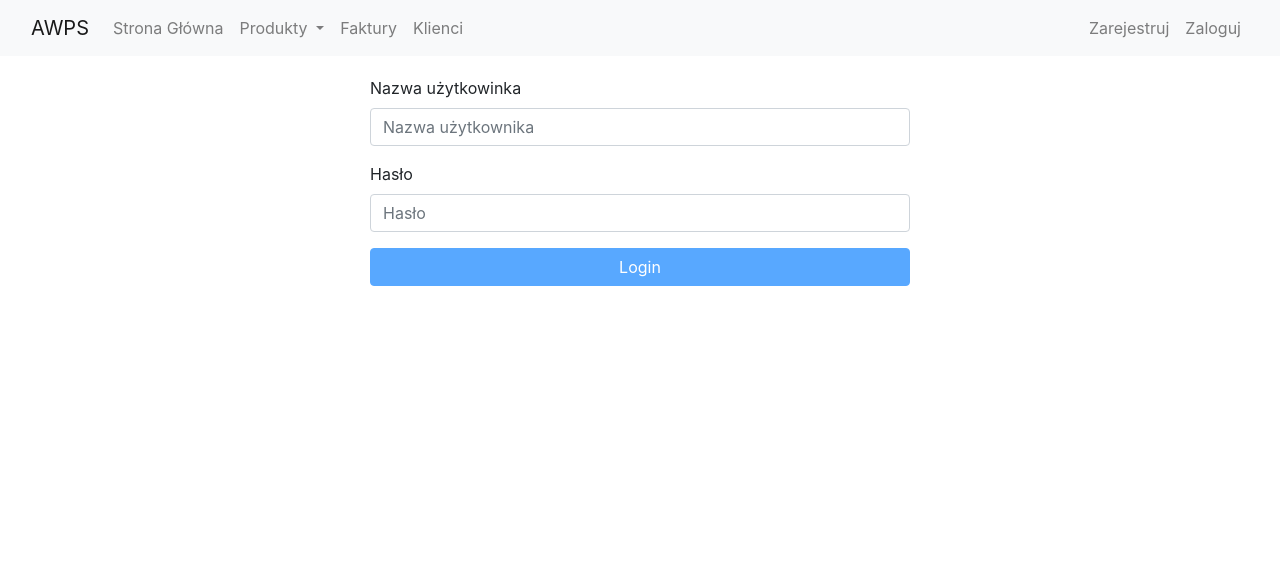
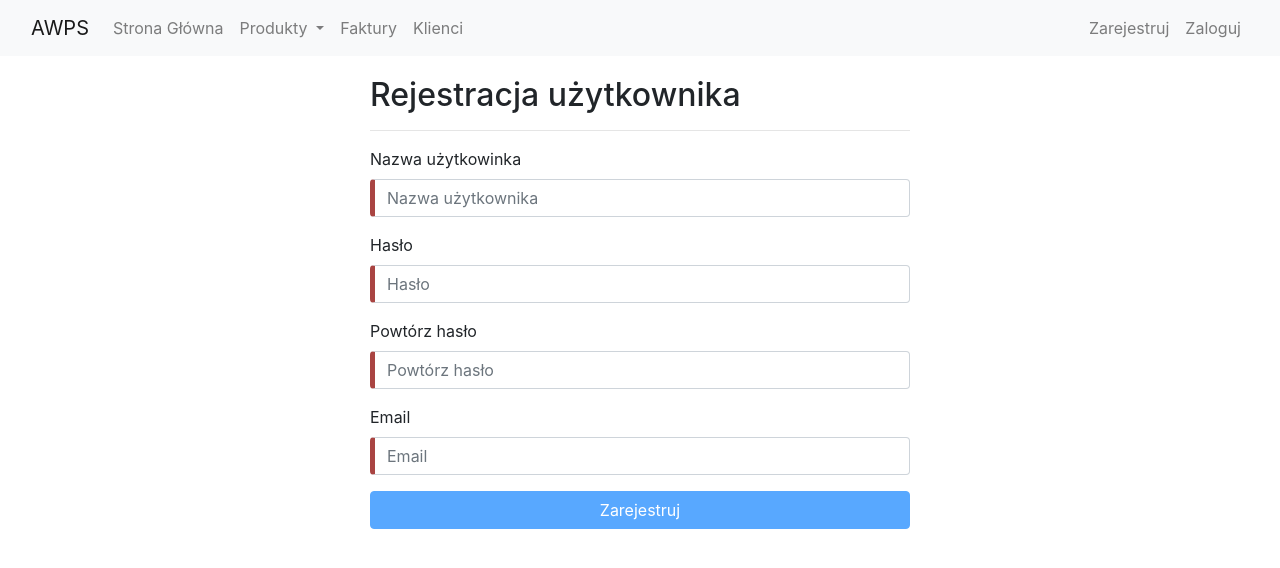
Before and after one commit to Karw0s/sklep_zoo_client, an Angular app: page /signup in a window 1280 px wide. Shown: the top 568 px of the page. Built offline with nearby package versions, Linux system fonts and the light colour scheme.

Commit message:
Poprawia logowanie, dodaje rejestracje użytkowników

```diff
--- a/src/app/auth/auth.module.ts
+++ b/src/app/auth/auth.module.ts
@@ -4,12 +4,14 @@ import { SigninComponent } from './signin/signin.component';
 import { SignupComponent } from './signup/signup.component';
 import { AuthRoutingModule } from './auth-routing.module';
 import { ReactiveFormsModule } from '@angular/forms';
+import { ModalModule } from 'ngx-bootstrap/modal';
 
 @NgModule({
   declarations: [SigninComponent, SignupComponent],
   imports: [
     CommonModule,
     ReactiveFormsModule,
+    ModalModule.forRoot(),
     AuthRoutingModule
   ]
 })
--- a/src/app/auth/auth.service.ts
+++ b/src/app/auth/auth.service.ts
@@ -1,11 +1,13 @@
 import { Injectable } from '@angular/core';
 import { Observable, of } from 'rxjs';
 import { HttpClient } from '@angular/common/http';
+import { UserRegistrationDTO } from '../models/dto/users/user-registration-dto';
+import { tap } from 'rxjs/operators';
 
 export interface Credentials {
-  // todo: Customize received credentials here
   username: string;
   token: string;
+  exp: string;
 }
 
 export interface LoginContext {
@@ -30,28 +32,28 @@ export class AuthService {
     }
   }
 
-  login(context: LoginContext): Observable<Credentials> {
-    // todo: implementacja logowanai
-    this.httpClient.post(this.apiEndpoint + 'login', context)
-      .subscribe(
+  login(context: LoginContext) {
+    return this.httpClient.post(this.apiEndpoint + 'login', context)
+      .pipe(tap(
         response => {
           this.setCredentials({
             username: response['username'],
-            token: response['token']
+            token: response['token'],
+            exp: response['exp']
           });
-          console.log(this.credentials);
+          console.log('authService', this.credentials);
         }
-      );
-
-    // this.setCredentials(data, context.remember);
-    return of(this._credentials);
+      ));
   }
 
 
   logout(): Observable<boolean> {
-    // todo: Customize credentials invalidation here
     this.setCredentials();
     return of(true);
+  }
+
+  register(userRegistrationDTO: UserRegistrationDTO) {
+    return this.httpClient.post(`${this.apiEndpoint}users/sign-up`, userRegistrationDTO);
   }
 
   /**
--- a/src/app/auth/signin/signin.component.css
+++ b/src/app/auth/signin/signin.component.css
@@ -0,0 +1,7 @@
+.ng-valid[required], .ng-valid.required  {
+  border-left: 5px solid #42A948; /* green */
+}
+
+.ng-invalid:not(form)  {
+  border-left: 5px solid #a94442; /* red */
+}
--- a/src/app/auth/signin/signin.component.html
+++ b/src/app/auth/signin/signin.component.html
@@ -1,7 +1,11 @@
 <div class="container">
 <div class="row">
   <div class="col-12 col-sm-10 col-md-6 col-sm-offset-1 col-md-offset-2 mx-auto">
+    <h2>Zaloguj</h2>
     <form (ngSubmit)="login()" [formGroup]="loginForm">
+      <div class="alert alert-danger" [hidden]="!error || isLoading">
+        Nazwa użytkownika albo hasło jest nieprawidłowe.
+      </div>
       <div class="form-group">
         <label for="username">Nazwa użytkowinka</label>
         <input type="text" id="username" name="username" class="form-control" formControlName="username" [placeholder]="'Nazwa użytkownika'">
--- a/src/app/auth/signin/signin.component.ts
+++ b/src/app/auth/signin/signin.component.ts
@@ -12,7 +12,7 @@ import { finalize } from 'rxjs/operators';
 })
 export class SigninComponent implements OnInit {
 
-  error: string;
+  error = false;
   loginForm: FormGroup;
   isLoading = false;
 
@@ -39,14 +39,10 @@ export class SigninComponent implements OnInit {
       )
       .subscribe(
         credentials => {
-          // log.debug(`${credentials.username} successfully logged in`);
-          this.route.queryParams.subscribe(params =>
-            this.router.navigate([params.redirect || '/'], { replaceUrl: true })
-          );
+          this.router.navigate( ['/'], { replaceUrl: true });
         },
         error => {
-          // log.debug(`Login error: ${error}`);
-          this.error = error;
+          this.error = true;
         }
       );
   }
--- a/src/app/auth/signup/signup.component.css
+++ b/src/app/auth/signup/signup.component.css
@@ -0,0 +1,7 @@
+.ng-valid[required], .ng-valid.required  {
+  border-left: 5px solid #42A948; /* green */
+}
+
+.ng-invalid:not(form)  {
+  border-left: 5px solid #a94442; /* red */
+}
--- a/src/app/auth/signup/signup.component.html
+++ b/src/app/auth/signup/signup.component.html
@@ -1,10 +1,13 @@
 <div class="container">
 <div class="row">
   <div class="col-12 col-sm-10 col-md-6 col-sm-offset-1 col-md-offset-2 mx-auto">
-    <form (ngSubmit)="login()" [formGroup]="signupForm">
+    <h2>Rejestracja użytkownika</h2>
+    <hr>
+    <div class="alert alert-danger" *ngIf="errorMessage">{{ errorMessage }}</div>
+    <form class="needs-validation" (ngSubmit)="register(template)" [formGroup]="signupForm" novalidate>
       <div class="form-group">
         <label for="username">Nazwa użytkowinka</label>
-        <input type="text" id="username" name="username" class="form-control" formControlName="username" [placeholder]="'Nazwa użytkownika'">
+        <input type="text" id="username" name="username" class="form-control" formControlName="username" [placeholder]="'Nazwa użytkownika'" required>
         <small [hidden]="signupForm.controls.username.valid || signupForm.controls.username.untouched"
                class="text-danger">
           Nazwa użytkownika jest wymagana
@@ -13,14 +16,59 @@
       <div class="form-group">
         <label for="password">Hasło</label>
         <input type="password" id="password" name="password" class="form-control" formControlName="password" autocomplete="current-password"
-               [placeholder]="'Hasło'">
-        <small [hidden]="signupForm.controls.password.valid || signupForm.controls.password.untouched"
+               [placeholder]="'Hasło'" required>
+        <small>
+          <div *ngIf="signupForm.controls.password.invalid && (signupForm.controls.password.dirty || signupForm.controls.password.touched)"
                class="text-danger">
-          Hasło jest wymagane
+            <div *ngIf="signupForm.controls.password.errors.required">
+              Hasło jest wymagane
+            </div>
+            <div *ngIf="signupForm.controls.password.errors.minlength">
+              Hasło musi mieć min 8 znaków.
+            </div>
+          </div>
+        </small>
+
+      </div>
+      <div class="form-group">
+        <label for="confirmPassword">Powtórz hasło</label>
+        <input type="password" id="confirmPassword" name="password" class="form-control" formControlName="confirmPassword"
+               [placeholder]="'Powtórz hasło'" required>
+        <small [hidden]="signupForm.controls.confirmPassword.valid || signupForm.controls.confirmPassword.untouched"
+               class="text-danger">
+          Powtórz hasło
+        </small>
+        <small class="text-danger" *ngIf="signupForm.controls.confirmPassword.errors?.MatchPassword">
+          Hasła się róźnią
         </small>
       </div>
-      <button class="btn btn-primary w-100" type="submit" [disabled]="signupForm.invalid || isLoading">Login</button>
+      <div class="form-group">
+        <label for="email">Email</label>
+        <input type="email" id="email" name="email" class="form-control" formControlName="email"
+               [placeholder]="'Email'" required>
+        <small [hidden]="signupForm.controls.email.valid || signupForm.controls.email.untouched"
+               class="text-danger">
+          Email jest wymagany
+        </small>
+      </div>
+      <button class="btn btn-primary w-100" type="submit" [disabled]="signupForm.invalid || isLoading">
+        <i class="fas fa-cog fa-spin" [hidden]="!isLoading"></i>
+        <span>Zarejestruj</span>
+      </button>
     </form>
   </div>
 </div>
 </div>
+
+
+<ng-template #template>
+  <div class="modal-header">
+    <h4 class="modal-title pull-left">Sukces</h4>
+    <button type="button" class="close pull-right" aria-label="Close" (click)="modalRef.hide()">
+      <span aria-hidden="true">&times;</span>
+    </button>
+  </div>
+  <div class="modal-body">
+    Użytkownik został utworzony.
+  </div>
+</ng-template>
--- a/src/app/auth/signup/signup.component.ts
+++ b/src/app/auth/signup/signup.component.ts
@@ -1,5 +1,9 @@
-import { Component, OnInit } from '@angular/core';
-import { FormBuilder, FormGroup, Validators } from '@angular/forms';
+import { Component, OnInit, TemplateRef } from '@angular/core';
+import { AbstractControl, FormBuilder, FormGroup, Validators } from '@angular/forms';
+import { AuthService } from '../auth.service';
+import { UserRegistrationDTO } from '../../models/dto/users/user-registration-dto';
+import { Router } from '@angular/router';
+import { BsModalRef, BsModalService } from 'ngx-bootstrap/modal';
 
 @Component({
   selector: 'app-signup',
@@ -8,10 +12,27 @@ import { FormBuilder, FormGroup, Validators } from '@angular/forms';
 })
 export class SignupComponent implements OnInit {
 
+  modalRef: BsModalRef;
   signupForm: FormGroup;
   isLoading = false;
+  errorMessage: string;
 
-  constructor(private formBuilder: FormBuilder) { this.createForm(); }
+  constructor(private router: Router,
+              private formBuilder: FormBuilder,
+              private modalService: BsModalService,
+              private authService: AuthService) {
+    this.createForm();
+  }
+
+  static MatchPassword(AC: AbstractControl) {
+    let password = AC.get('password').value; // to get value in input tag
+    let confirmPassword = AC.get('confirmPassword').value; // to get value in input tag
+    if (password !== confirmPassword) {
+      AC.get('confirmPassword').setErrors( {MatchPassword: true} );
+    } else {
+      return null;
+    }
+  }
 
   ngOnInit() {
   }
@@ -19,12 +40,45 @@ export class SignupComponent implements OnInit {
   private createForm() {
     this.signupForm = this.formBuilder.group({
       username: ['', Validators.required],
-      password: ['', Validators.required],
-      confirmPassword: ['', Validators.required]
+      password: ['', [Validators.required,
+                      Validators.minLength(8),
+                      Validators.maxLength(20)]],
+      confirmPassword: ['', Validators.required],
+      email: ['', [Validators.required, Validators.email]]
+    }, {
+      validator: SignupComponent.MatchPassword // your validation method
     });
   }
 
-  login() {
+  register(template: TemplateRef<any>) {
+    console.log(this.signupForm);
+    if (this.signupForm.valid) {
+      if (this.signupForm.controls['password'].value === this.signupForm.controls['confirmPassword'].value) {
+        console.log(this.signupForm.value);
+        const userRegistration: UserRegistrationDTO = new UserRegistrationDTO();
+        userRegistration.email = this.signupForm.controls['email'].value;
+        userRegistration.password = this.signupForm.controls['password'].value;
+        userRegistration.username = this.signupForm.controls['username'].value;
 
+        this.isLoading = true;
+        this.authService.register(userRegistration)
+          .subscribe(
+            succes => {
+              console.log('sukces', succes);
+              this.isLoading = false;
+              this.openModal(template);
+              this.router.navigate(['/signin'], { replaceUrl: true });
+              },
+          error => {
+              console.log('error', error);
+              this.isLoading = false;
+              this.errorMessage = error.error;
+            }
+          );
+      }
+    }
+  }
+  openModal(template: TemplateRef<any>) {
+    this.modalRef = this.modalService.show(template);
   }
 }
--- /dev/null
+++ b/src/app/models/dto/users/user-registration-dto.ts
@@ -0,0 +1,5 @@
+export class UserRegistrationDTO {
+  username: string;
+  password: string;
+  email: string;
+}
```
Also changed, not shown: src/app/auth/auth-guard.service.ts (+10 -3 lines).
